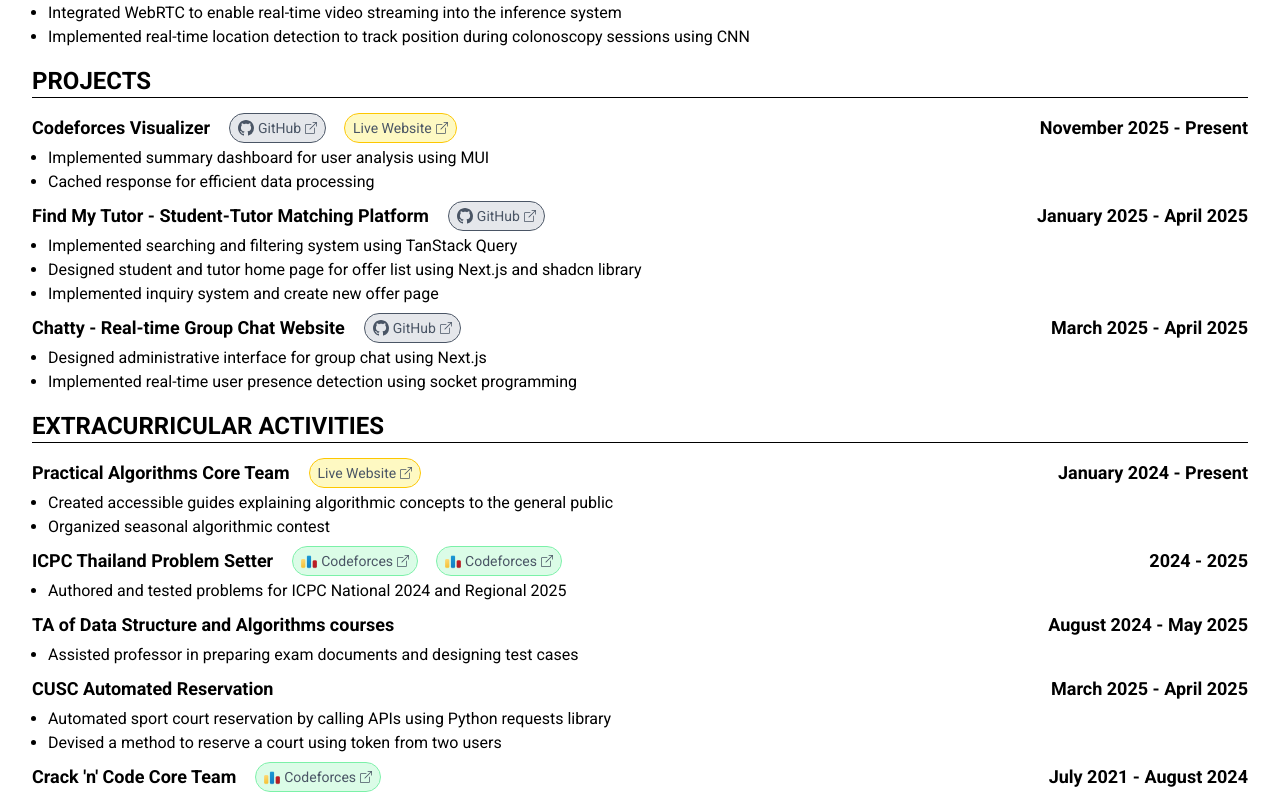
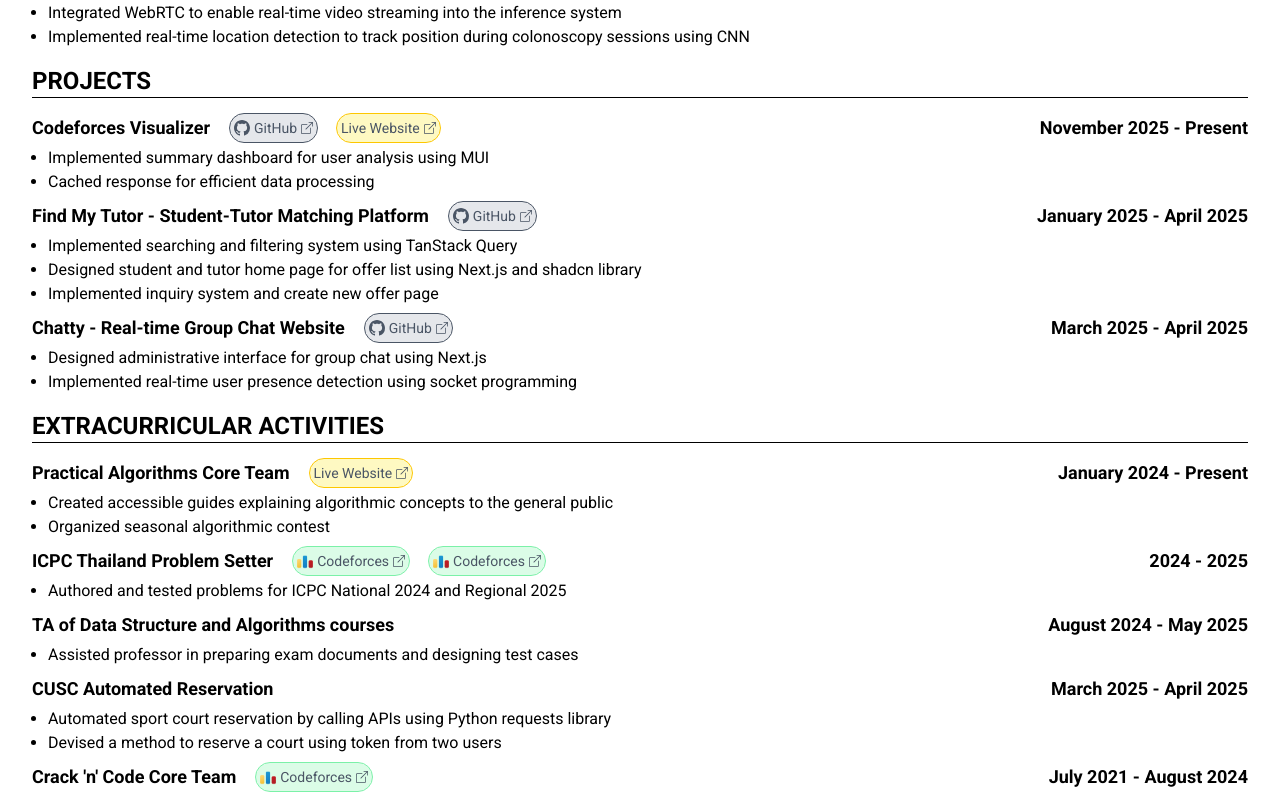
Before and after one commit to Snowfall2/portfolio, a Next.js app: page /resume in a window 1280 px wide. Shown: the part 630-1424 px from the top of the page. Built offline with nearby package versions, Linux system fonts and the light colour scheme.

Commit message:
Adjust badge

```diff
--- a/src/components/badge/CodeforcesBadge.tsx
+++ b/src/components/badge/CodeforcesBadge.tsx
@@ -1,6 +1,6 @@
 export default function CodeforcesBadge({url}: {url:string}) {
     return (
-    <a href={url} target="_blank" rel="noreferrer"  className="flex items-center px-2 bg-green-100 rounded-3xl outline outline-green-300 gap-1 text-gray-600 transition-colors hover:text-gray-400">
+    <a href={url} target="_blank" rel="noreferrer"  className="flex items-center px-1 bg-green-100 rounded-3xl outline outline-green-300 gap-1 text-gray-600 transition-colors hover:text-gray-400">
         <img src={"cf-icon.png"} className="h-4"/>
         <p className="text-sm">Codeforces</p>
         <svg xmlns="http://www.w3.org/2000/svg" width="12" height="12" fill="currentColor" viewBox="0 0 16 16" className="bi bi-box-arrow-up-right"><path fillRule="evenodd" d="M8.636 3.5a.5.5 0 0 0-.5-.5H1.5A1.5 1.5 0 0 0 0 4.5v10A1.5 1.5 0 0 0 1.5 16h10a1.5 1.5 0 0 0 1.5-1.5V7.864a.5.5 0 0 0-1 0V14.5a.5.5 0 0 1-.5.5h-10a.5.5 0 0 1-.5-.5v-10a.5.5 0 0 1 .5-.5h6.636a.5.5 0 0 0 .5-.5z"></path><path fillRule="evenodd" d="M16 .5a.5.5 0 0 0-.5-.5h-5a.5.5 0 0 0 0 1h3.793L6.146 9.146a.5.5 0 1 0 .708.708L15 1.707V5.5a.5.5 0 0 0 1 0v-5z"></path></svg>
--- a/src/components/badge/GithubBadge.tsx
+++ b/src/components/badge/GithubBadge.tsx
@@ -1,6 +1,6 @@
 export default function GithubBadge({url}: {url:string}) {
     return (
-    <a href={url} target="_blank" rel="noreferrer" className="flex px-2 bg-gray-200 rounded-3xl outline items-center gap-1 text-gray-600 transition-colors hover:text-gray-400">
+    <a href={url} target="_blank" rel="noreferrer" className="flex px-1 bg-gray-200 rounded-3xl outline items-center gap-1 text-gray-600 transition-colors hover:text-gray-400">
         <svg xmlns="http://www.w3.org/2000/svg" width="16" height="16" fill="currentColor" viewBox="0 0 16 16" className="bi bi-github">
             <path d="M8 0C3.58 0 0 3.58 0 8c0 3.54 2.29 6.53 5.47 7.59.4.07.55-.17.55-.38 0-.19-.01-.82-.01-1.49-2.01.37-2.53-.49-2.69-.94-.09-.23-.48-.94-.82-1.13-.28-.15-.68-.52-.01-.53.63-.01 1.08.58 1.23.82.72 1.21 1.87.87 2.33.66.07-.52.28-.87.51-1.07-1.78-.2-3.64-.89-3.64-3.95 0-.87.31-1.59.82-2.15-.08-.2-.36-1.02.08-2.12 0 0 .67-.21 2.2.82.64-.18 1.32-.27 2-.27.68 0 1.36.09 2 .27 1.53-1.04 2.2-.82 2.2-.82.44 1.1.16 1.92.08 2.12.51.56.82 1.27.82 2.15 0 3.07-1.87 3.75-3.65 3.95.29.25.54.73.54 1.48 0 1.07-.01 1.93-.01 2.2 0 .21.15.46.55.38A8.012 8.012 0 0 0 16 8c0-4.42-3.58-8-8-8z"></path>
         </svg>
--- a/src/components/badge/OtherBadge.tsx
+++ b/src/components/badge/OtherBadge.tsx
@@ -1,6 +1,6 @@
 export default function OtherBadge({url}: {url:string}) {
     return (
-    <a href={url} target="_blank" rel="noreferrer" className="flex px-2 bg-yellow-100 rounded-3xl outline outline-yellow-400 items-center gap-1 text-gray-600 transition-colors hover:text-gray-400">
+    <a href={url} target="_blank" rel="noreferrer" className="flex px-1 bg-yellow-100 rounded-3xl outline outline-yellow-400 items-center gap-1 text-gray-600 transition-colors hover:text-gray-400">
         <p className="text-sm">Live Website</p>
         <svg xmlns="http://www.w3.org/2000/svg" width="12" height="12" fill="currentColor" viewBox="0 0 16 16" className="bi bi-box-arrow-up-right"><path fillRule="evenodd" d="M8.636 3.5a.5.5 0 0 0-.5-.5H1.5A1.5 1.5 0 0 0 0 4.5v10A1.5 1.5 0 0 0 1.5 16h10a1.5 1.5 0 0 0 1.5-1.5V7.864a.5.5 0 0 0-1 0V14.5a.5.5 0 0 1-.5.5h-10a.5.5 0 0 1-.5-.5v-10a.5.5 0 0 1 .5-.5h6.636a.5.5 0 0 0 .5-.5z"></path><path fillRule="evenodd" d="M16 .5a.5.5 0 0 0-.5-.5h-5a.5.5 0 0 0 0 1h3.793L6.146 9.146a.5.5 0 1 0 .708.708L15 1.707V5.5a.5.5 0 0 0 1 0v-5z"></path></svg>
     </a>
```
